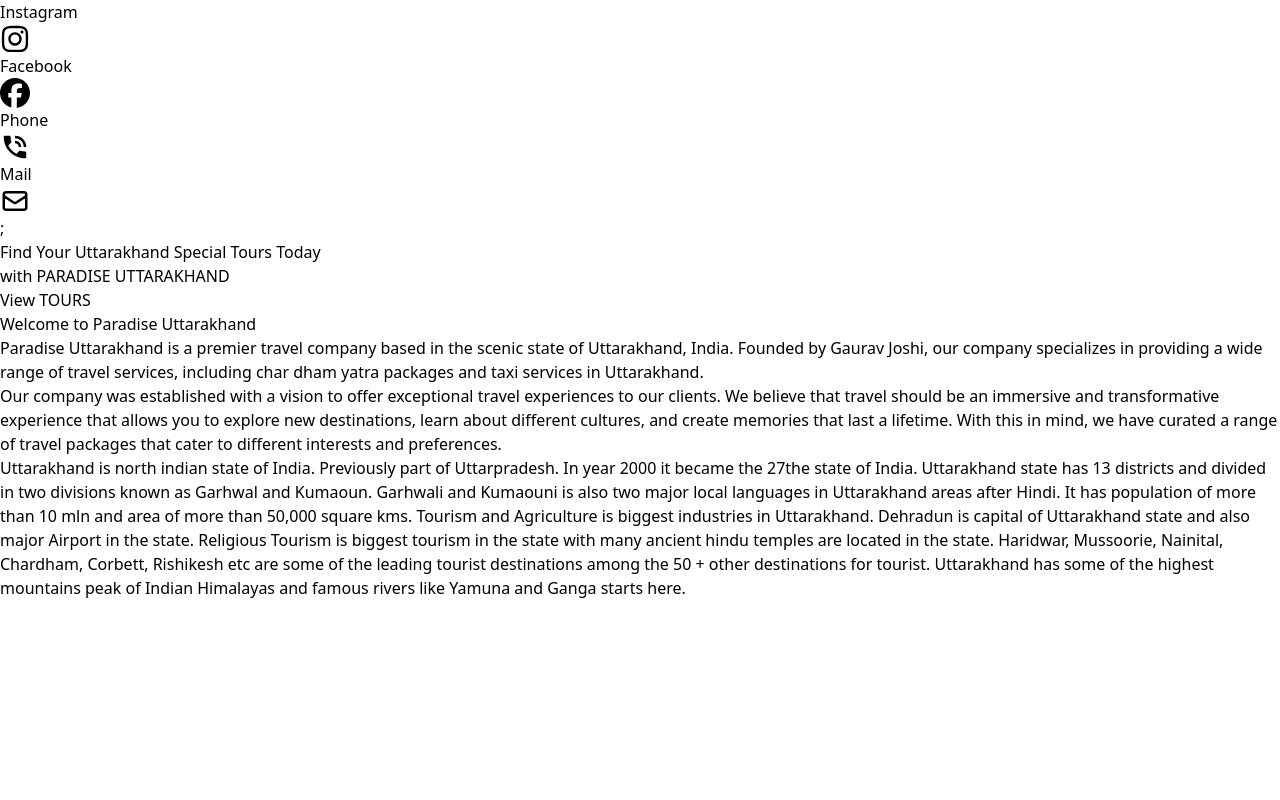
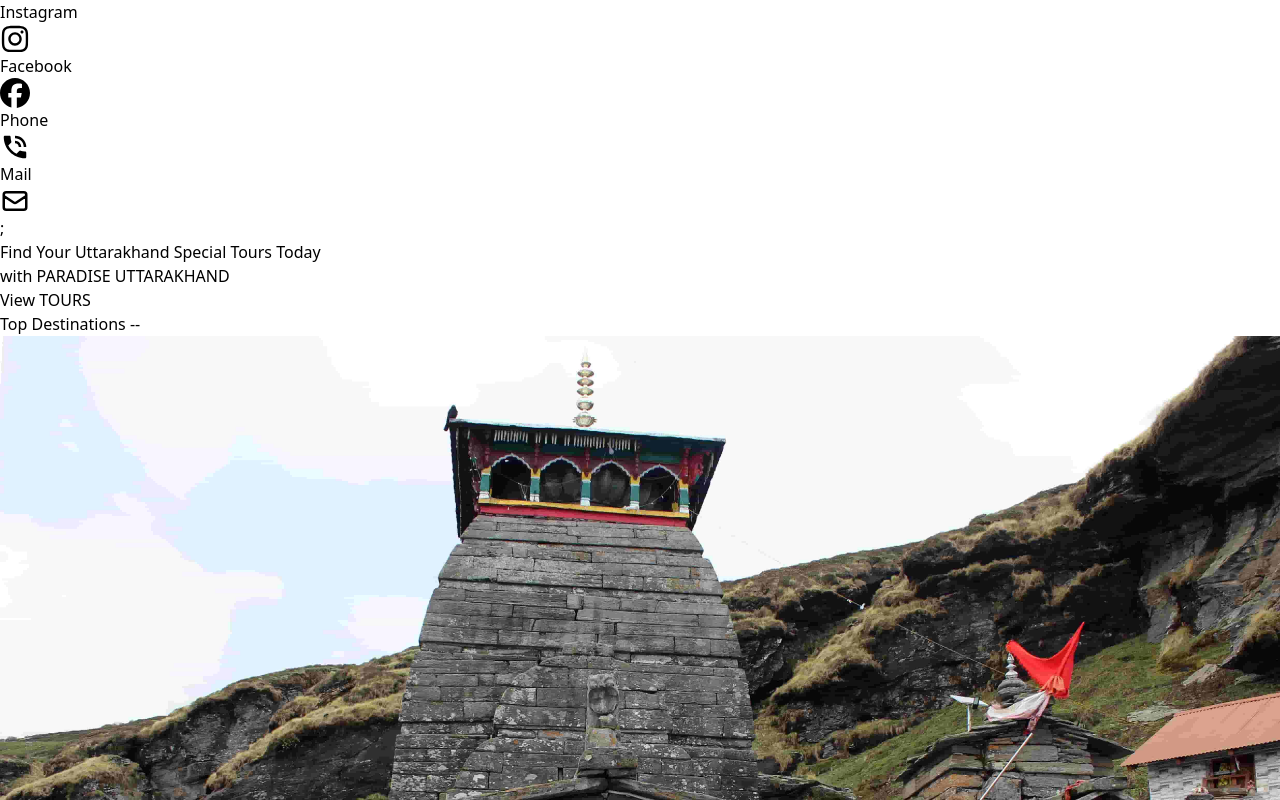
Before and after one commit to amank0259/Paradise-Uttarakhand, a React (Vite) app: page / in a window 1280 px wide. Shown: the part 345-1145 px from the top of the page. Before the commit the page ends 945 px from the top, so only its background shows below. Built offline with nearby package versions, Linux system fonts and the light colour scheme.

Commit message:
added top destinatin section

```diff
--- a/src/Components/Home.jsx
+++ b/src/Components/Home.jsx
@@ -1,5 +1,6 @@
 import React from 'react';
 import cover from '/cover1.jpg'
+import TopDestinations from './TopDestinations';
 
 function Home() {
     return (
@@ -18,6 +19,7 @@
                 <h1 className='lg:text-5xl md:text-3xl text-2xl text-white font-semibold'>with PARADISE UTTARAKHAND</h1>
                 <button className='md:px-6 md:py-3 px-4 py-2 duration-200 bg-yellow-500 rounded-md text-white text-md md:text-xl m-4 hover:bg-yellow-600'>View TOURS</button>
             </div>
+            {/* About Paradise Uttarakhand
             <div className='Home_about flex flex-col items-center justify-center bg-zinc-200'>
                 <h1 className='text-2xl md:text-3xl py-3 mx-auto px-10'>Welcome to <span className='text-yellow-600 font-semibold'>Paradise Uttarakhand</span>
                 </h1>
@@ -26,6 +28,11 @@
                     Our company was established with a vision to offer exceptional travel experiences to our clients. We believe that travel should be an immersive and transformative experience that allows you to explore new destinations, learn about different cultures, and create memories that last a lifetime. With this in mind, we have curated a range of travel packages that cater to different interests and preferences.</p>
 
                 <p className='px-10 md:px-48 py-2 leading-6 tracking-wide text-lg md:block hidden'>Uttarakhand is north indian state of India. Previously part of Uttarpradesh. In year 2000 it became the 27the state of India. Uttarakhand state has 13 districts and divided in two divisions known as Garhwal and Kumaoun. Garhwali and Kumaouni is also two major local languages in Uttarakhand areas after Hindi. It has population of more than 10 mln and area of more than 50,000 square kms. Tourism and Agriculture is biggest industries in Uttarakhand. Dehradun is capital of Uttarakhand state and also major Airport in the state. Religious Tourism is biggest tourism in the state with many ancient hindu temples are located in the state. Haridwar, Mussoorie, Nainital, Chardham, Corbett, Rishikesh etc are some of the leading tourist destinations among the 50 + other destinations for tourist. Uttarakhand has some of the highest mountains peak of Indian Himalayas and famous rivers like Yamuna and Ganga starts here.</p>
+            </div> */}
+
+            {/* Top Destinations Card */}
+            <div>
+                <TopDestinations />
             </div>
         </>
     );
--- /dev/null
+++ b/src/Components/TopDestinationCard.jsx
@@ -0,0 +1,67 @@
+import React from 'react'
+import { useNavigate } from 'react-router-dom';
+import { LazyLoadImage } from "react-lazy-load-image-component";
+
+
+function TopDestinationCard({ data }) {
+    const [badrinathName, badrinathImg, kedarnathName, kedarnathImg, auliName, auliImg, gangotriName, gangotriImg, mussoorieName, mussoorieImg, choptaName, choptaImg] = data.split('|');
+    const navigate = useNavigate();
+
+    return (
+        <div>
+            {/* Image Gallery */}
+            <div className="py-2 flex-col w-full md:flex-row lg:pt-10">
+                <div className="-m-1 flex flex-col md:flex-row w-full flex-wrap md:-m-2">
+                    <div className="flex md:w-1/2 flex-wrap">
+                        <div onClick={() => navigate('/tour')} className="w-full sm:w-1/2 p-1 md:p-2 relative h-[40vh]">
+                            <LazyLoadImage
+                                alt={badrinathName}
+                                className="block h-full w-full rounded-lg object-cover object-center duration-300 shadow-md hover:shadow-md hover:shadow-yellow-500 cursor-pointer"
+                                src={badrinathImg} />
+                            <span className='text-lg absolute top-6 right-6 bg-yellow-500 text-white duration-300  hover:text-yellow-500 hover:bg-white cursor-pointer rounded py-1 px-2'>{badrinathName}</span>
+                        </div>
+                        <div onClick={() => navigate('/tour')} className="w-full sm:w-1/2 p-1 md:p-2 relative h-[40vh]">
+                            <LazyLoadImage
+                                alt={kedarnathName}
+                                className="block h-full w-full rounded-lg object-cover object-center duration-300 shadow-md hover:shadow-md hover:shadow-yellow-500 cursor-pointer"
+                                src={kedarnathImg} />
+                            <span className='text-lg absolute top-6 right-6 bg-yellow-500 duration-300 text-white hover:text-yellow-500 hover:bg-white cursor-pointer rounded py-1 px-2'>{kedarnathName}</span>
+                        </div>
+                        <div onClick={() => navigate('/tour')} className="w-full relative p-1 md:p-2">
+                            <LazyLoadImage
+                                alt={auliName}
+                                className="block h-full w-full rounded-lg object-cover object-center duration-300 shadow-md hover:shadow-md hover:shadow-yellow-500 cursor-pointer"
+                                src={auliImg} />
+                            <span className='text-lg absolute top-6 right-6 bg-yellow-500 text-white duration-300 hover:text-yellow-500 hover:bg-white cursor-pointer rounded py-1 px-2' >{auliName}</span>
+                        </div>
+                    </div>
+                    <div className="flex md:w-1/2 flex-wrap">
+                        <div onClick={() => navigate('/tour')} className="w-full p-1 relative md:p-2">
+                            <LazyLoadImage
+                                alt={gangotriName}
+                                className="block h-full w-full rounded-lg object-cover object-center duration-300 shadow-md hover:shadow-md hover:shadow-yellow-500 cursor-pointer"
+                                src={gangotriImg} />
+                            <span className='text-lg absolute top-6 right-6 bg-yellow-500 text-white duration-300 hover:text-yellow-500 hover:bg-white cursor-pointer rounded py-1 px-2'>{gangotriName}</span>
+                        </div>
+                        <div onClick={() => navigate('/tour')} className="w-full sm:w-1/2 p-1 md:p-2 relative h-[40vh]">
+                            <LazyLoadImage
+                                alt={mussoorieName}
+                                className="block h-full w-full rounded-lg object-cover object-center duration-300 shadow-md hover:shadow-md hover:shadow-yellow-500 cursor-pointer"
+                                src={mussoorieImg} />
+                            <span className='text-lg absolute top-6 right-6 bg-yellow-500 text-white duration-300 hover:text-yellow-500 hover:bg-white cursor-pointer rounded py-1 px-2'>{mussoorieName}</span>
+                        </div>
+                        <div onClick={() => navigate('/tour')} className="w-full sm:w-1/2 p-1 md:p-2 relative h-[40vh]">
+                            <LazyLoadImage
+                                alt={choptaName}
+                                className="block h-full w-full rounded-lg object-cover object-center duration-300 shadow-md hover:shadow-md hover:shadow-yellow-500 cursor-pointer"
+                                src={choptaImg} />
+                            <span className='text-lg absolute top-6 right-6 bg-yellow-500 text-white duration-300 hover:text-yellow-500 hover:bg-white cursor-pointer rounded py-1 px-2'>{choptaName}</span>
+                        </div>
+                    </div>
+                </div>
+            </div>
+        </div>
+    )
+}
+
+export default TopDestinationCard
--- /dev/null
+++ b/src/Components/TopDestinations.jsx
@@ -0,0 +1,23 @@
+import React from 'react';
+import TopDestinationCard from './TopDestinationCard';
+import badrinath from '/badrinath.jpg';
+import kedarnath from '/kedarnath.jpg';
+import auli from '/Auli.jpg';
+import gangotri from '/gangotri.jpg';
+import mussoorie from '/mussoorie.jpg';
+import chopta from '/chopta.jpg';
+
+function TopDestinations() {
+    // add the all data into a single string
+    const dataString = `Badrinath|${badrinath}|Kedarnath|${kedarnath}|Auli|${auli}|Gangotri|${gangotri}|Mussoorie|${mussoorie}|Chopta|${chopta}`;
+
+    return (
+        <div className='px-10 md:px-48 lg:px-64 py-4 md:py-8 text-3xl sm:text-4xl md:text-6xl font-semibold sm:font-semibold text-yellow-500'>
+            <h1>Top Destinations --</h1>
+            {/* Passing the concatenated string as a single prop */}
+            <TopDestinationCard data={dataString} />
+        </div>
+    )
+}
+
+export default TopDestinations;
```
